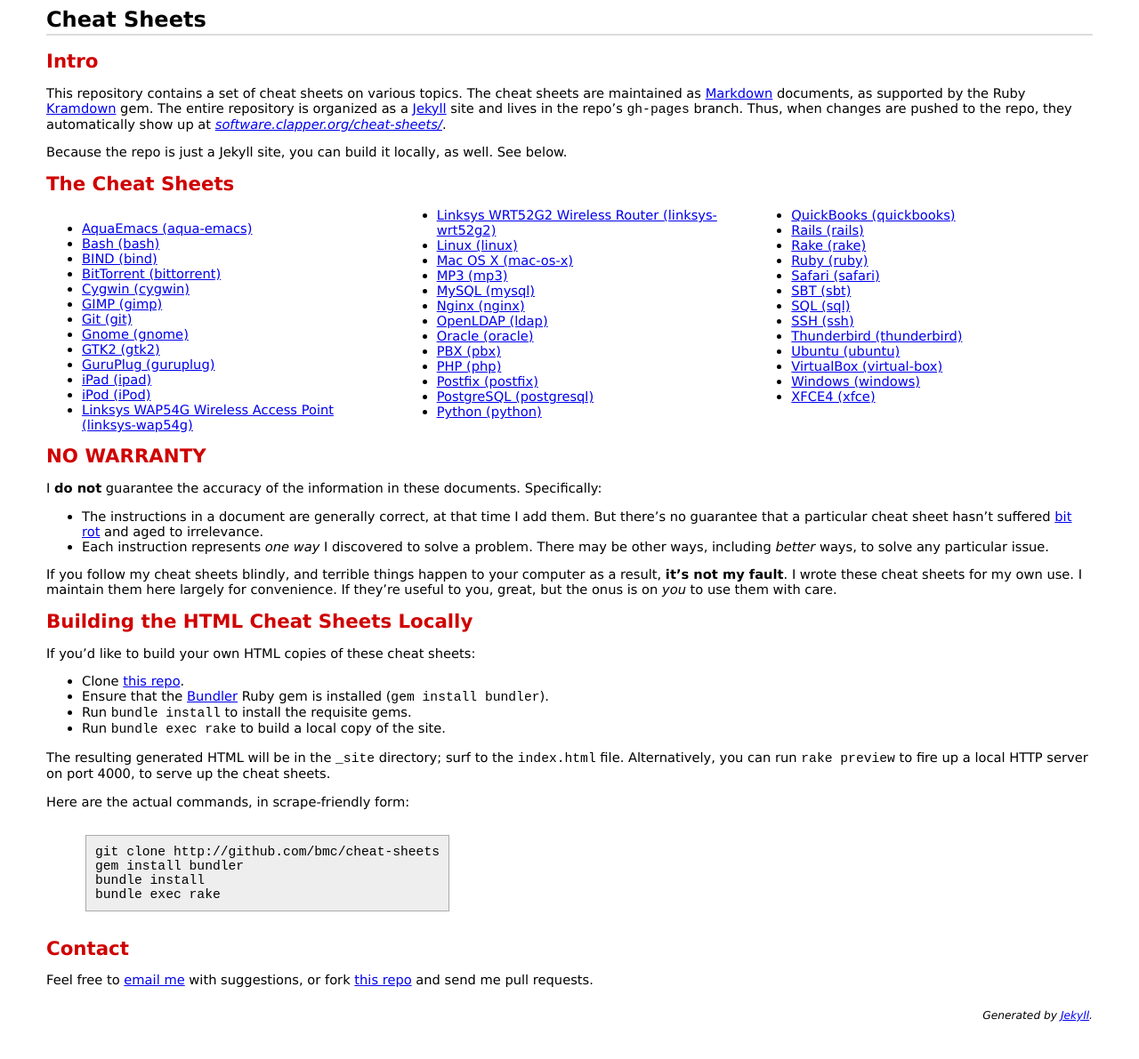
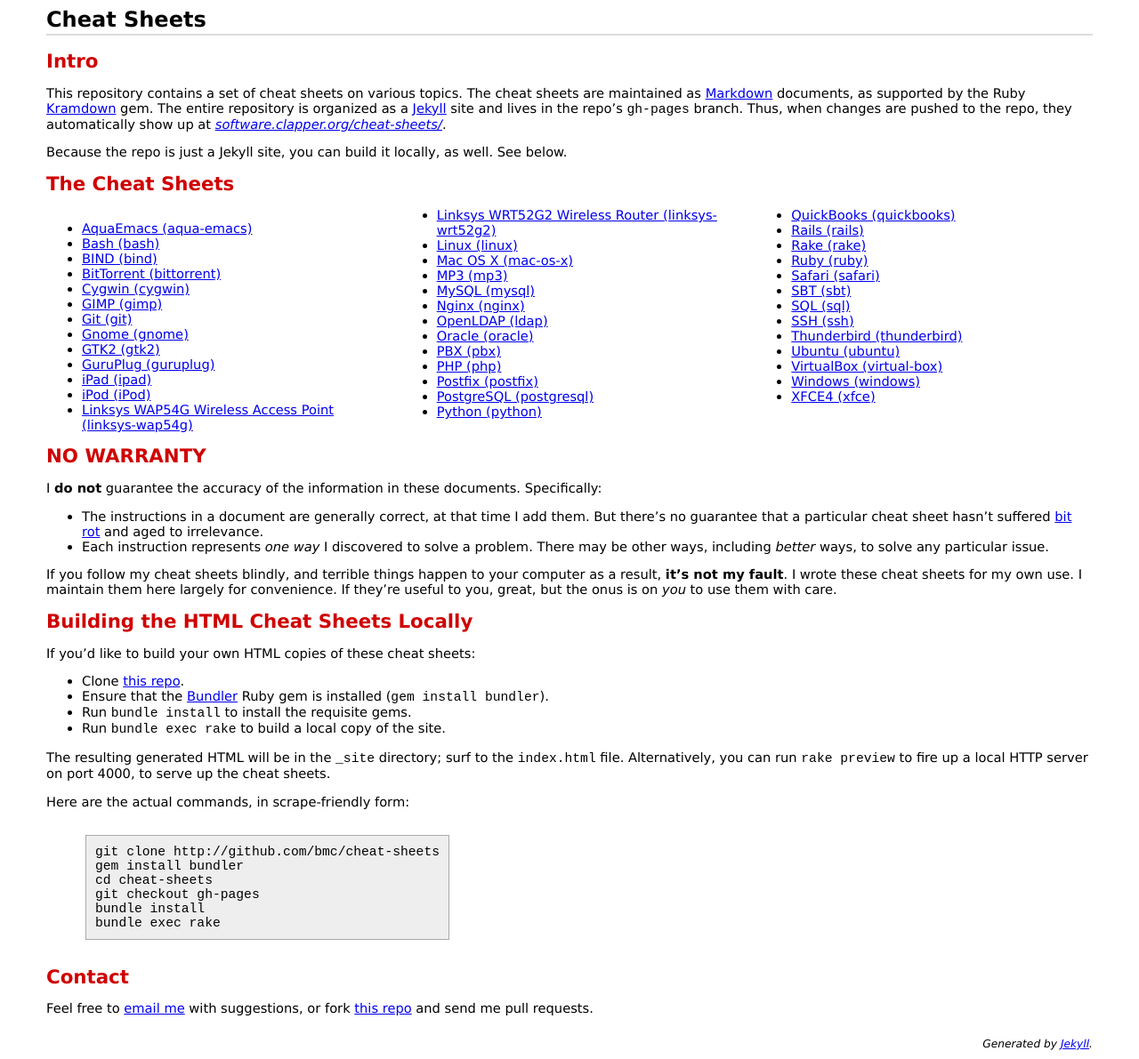
Before and after one commit to bmc/cheat-sheets, a Jekyll site: the page built from index.md, in a window 1280 px wide. Shown: the whole page at 89% size. Built offline with Jekyll 4.4.1, drawn with Linux system fonts in a browser that asks for light colours; before the commit the page ends 1159 px from its top, so only the background shows below that.

Commit message:
Update index.md
Bundler::GemfileNotFound
Have to get stuff into the directory so that bundle can see the gem and other files.  Since wget --mirror gets a 503 we have to solve this to download cheat-sheets.

```diff
--- a/index.md
+++ b/index.md
@@ -56,6 +56,8 @@ Here are the actual commands, in scrape-friendly form:
 
     git clone http://github.com/bmc/cheat-sheets
     gem install bundler
+    cd cheat-sheets
+    git checkout gh-pages
     bundle install
     bundle exec rake
 
```
